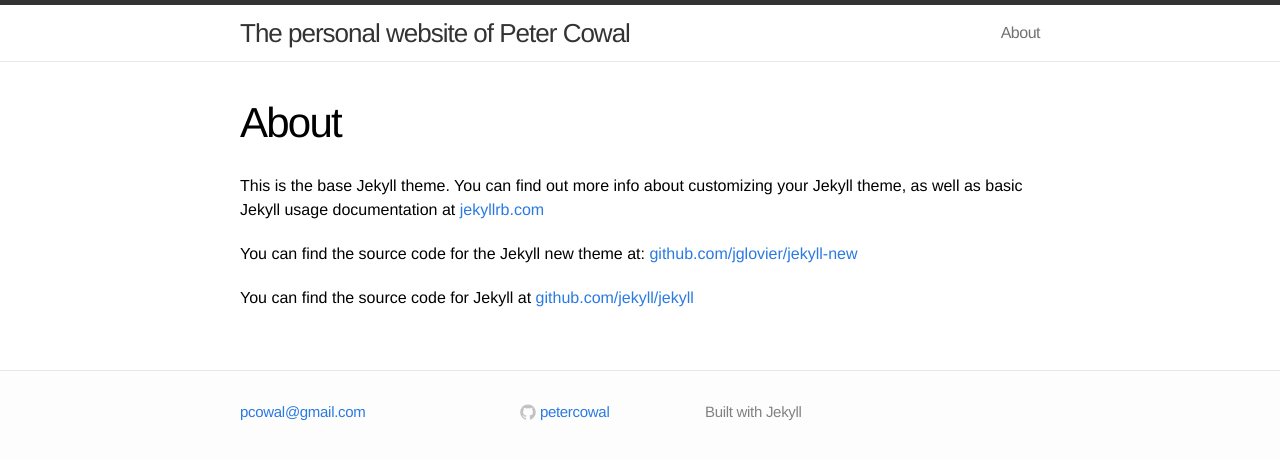
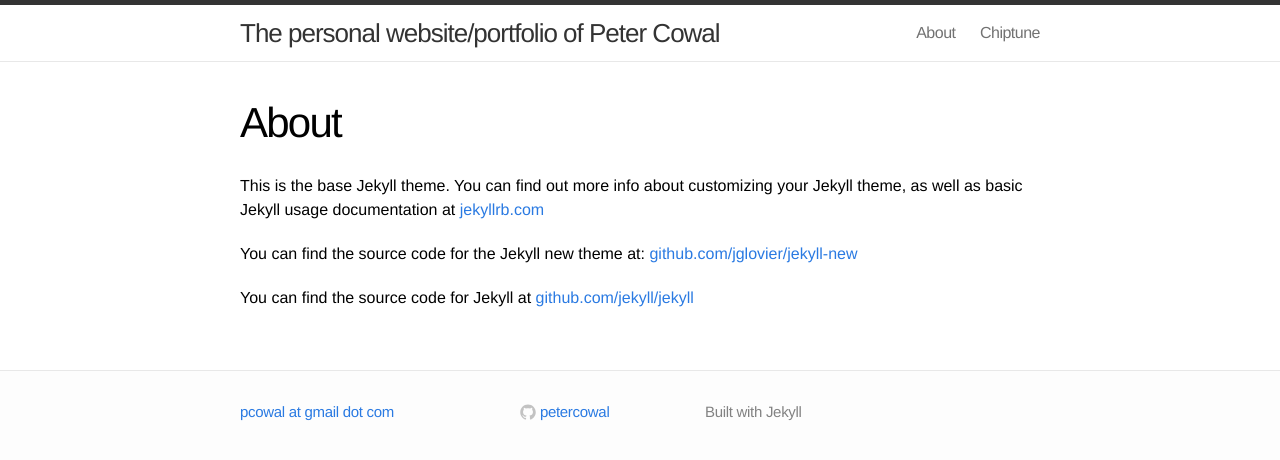
Before and after one commit to petercowal/old-petercowal-github-io, a Jekyll site: the page built from about.md, in a window 1280 px wide. Shown: the top 460 px of the page. Built offline with Jekyll 4.4.1, drawn with Linux system fonts in a browser that asks for light colours.

Commit message:
adds a basic portfolio haha

```diff
--- a/_config.yml
+++ b/_config.yml
@@ -1,6 +1,6 @@
 # Site settings
-title: The personal website of Peter Cowal
-email: pcowal@gmail.com
+title: The personal website/portfolio of Peter Cowal
+email: pcowal at gmail dot com
 description: "Built with Jekyll"
 baseurl: ""
 url: "http://petercowal.github.io"
```
Also changed, not shown: index.md (+15 -2 lines), 5 other files.
